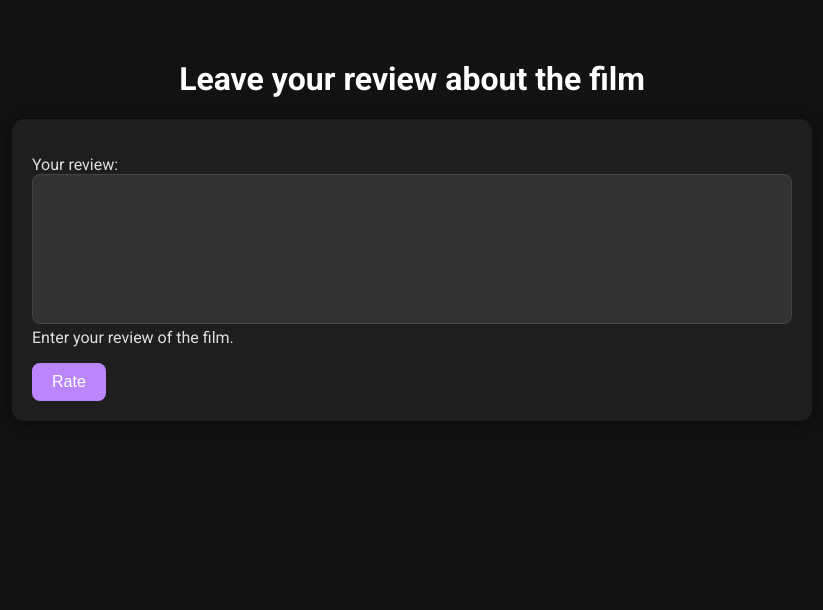
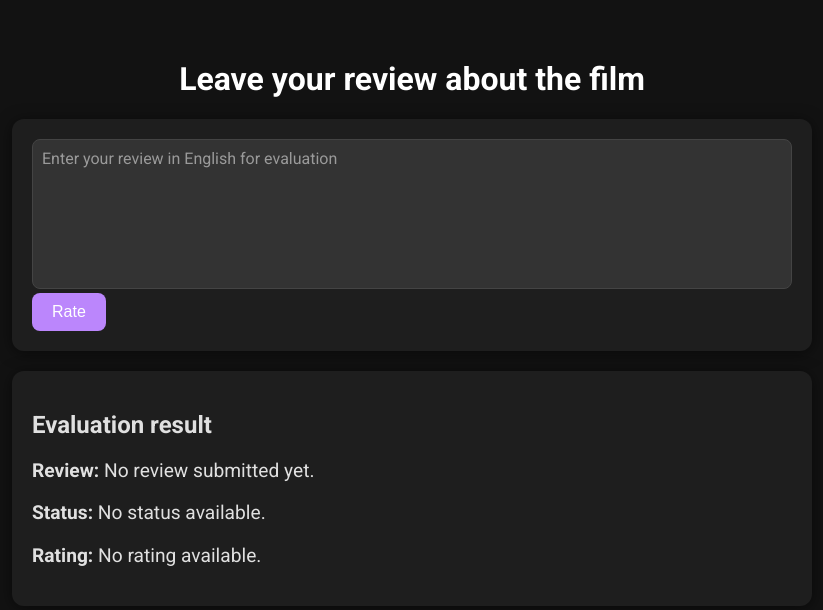
Before and after one commit to Rcinderblock/movie_reviewer, a Django app: page / in a window 1280 px wide. Shown: the top 610 px of the page, without its empty margins (228-1051 px from the left). Run offline with Django 5.2, Linux system fonts and the light colour scheme; parts of the project's set-up code (start-up, migrations or seed data) failed here and were passed over.

Commit message:
try new design

```diff
--- a/reviews/templates/reviews/home.html
+++ b/reviews/templates/reviews/home.html
@@ -37,6 +37,19 @@
             font-size: 16px;
             resize: none;
             box-sizing: border-box;
+            position: relative;
+        }
+        .placeholder {
+            position: absolute;
+            left: 10px;
+            top: 10px;
+            color: rgba(224, 224, 224, 0.6);
+            pointer-events: none;
+            transition: all 0.2s ease;
+        }
+        textarea:focus + .placeholder,
+        textarea:not(:placeholder-shown) + .placeholder {
+            display: none;
         }
         button {
             padding: 10px 20px;
@@ -86,24 +99,29 @@
 
         <form method="post">
             {% csrf_token %}
-            {{ form.as_p }}
+            <div style="position: relative;">
+                <textarea id="review" name="review" placeholder=" " required></textarea>
+                <label class="placeholder">Enter your review in English for evaluation</label>
+            </div>
             <button type="submit">Rate</button>
         </form>
 
-        {% if review %}
-            <div class="result">
-                <h2>Evaluation result</h2>
-                <p><strong>Review:</strong> {{ review|truncatechars:100 }}{% if review|length > 100 %}...{% endif %}</p>
-                <p><strong>Status:</strong>
+        <div class="result">
+            <h2>Evaluation result</h2>
+            <p><strong>Review:</strong> {% if review %}{{ review|truncatechars:100 }}{% else %}No review submitted yet.{% endif %}</p>
+            <p><strong>Status:</strong>
+                {% if status %}
                     {% if status == 'Positive' %}
                         <span class="positive">{{ status }}</span>
                     {% else %}
                         <span class="negative">{{ status }}</span>
                     {% endif %}
-                </p>
-                <p><strong>Rating:</strong> {{ rating }}/10</p>
-            </div>
-        {% endif %}
+                {% else %}
+                    <span>No status available.</span>
+                {% endif %}
+            </p>
+            <p><strong>Rating:</strong> {% if rating %}{{ rating }}/10{% else %}No rating available.{% endif %}</p>
+        </div>
     </div>
 </body>
 </html>
```
